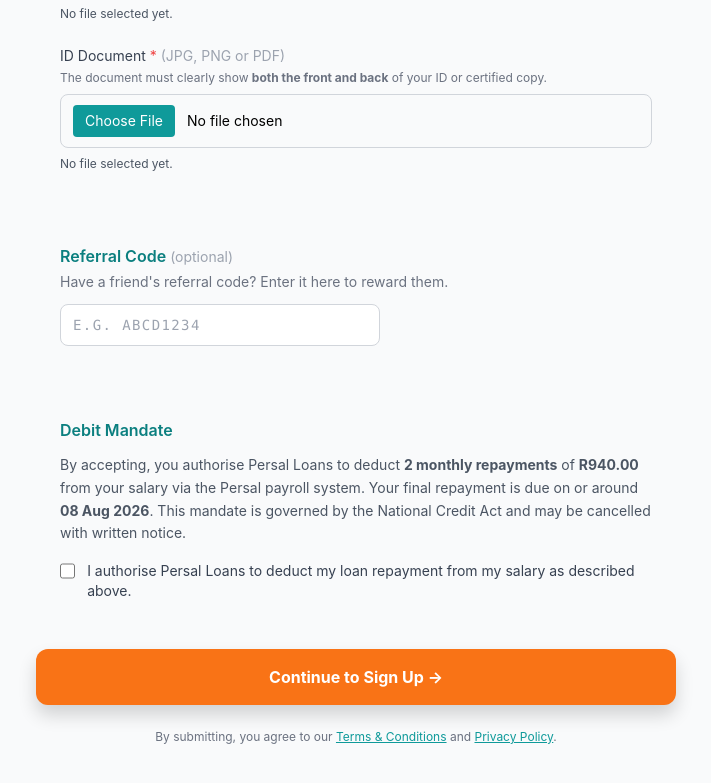
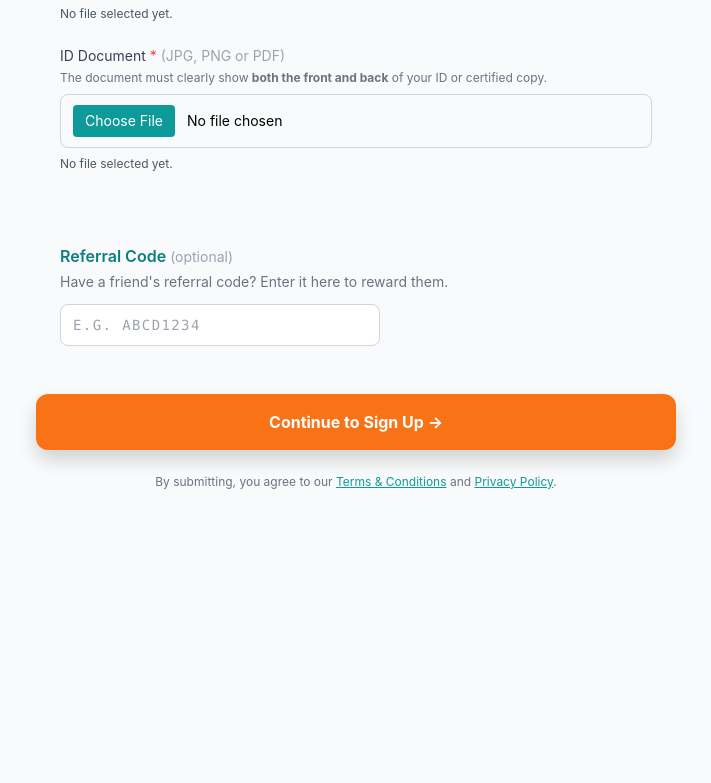
Before and after one commit to dladlamusa90-eng/persal-fresh-new, a Next.js app: page /apply in a window 1280 px wide. Shown: the part 1397-2180 px from the top of the page, without its empty margins (284-995 px from the left). After the commit the page ends 1927 px from the top, so only its background shows below. Built offline with nearby package versions, Linux system fonts and the light colour scheme.

Commit message:
Remove debit mandate from loan application form (now lives in signup step 3)

```diff
--- a/src/app/components/UnifiedLoanApplicationForm.tsx
+++ b/src/app/components/UnifiedLoanApplicationForm.tsx
@@ -378,7 +378,6 @@
     if (!bankName) { setError("Please select your bank."); return; }
     if (!accountNumber.trim()) { setError("Please enter your account number."); return; }
     if (!branchCode.trim()) { setError("Please enter your branch code."); return; }
-    if (!debitMandateAccepted) { setError("You must accept the debit mandate to apply."); return; }
 
     // Document validation
     if (isLoggedIn) {
@@ -782,25 +781,6 @@
               </div>
             </div>
 
-          {/* Debit Mandate */}
-          <div className="p-6">
-            <h2 className="text-base font-semibold text-persal-dark mb-3">Debit Mandate</h2>
-            <p className="text-gray-600 text-sm mb-4 leading-relaxed">
-              By accepting, you authorise Persal Loans to deduct <strong>{termMonths} monthly repayment{termMonths > 1 ? "s" : ""}</strong> of <strong>R{monthlyRepayment.toFixed(2)}</strong> from your salary via the Persal payroll system. Your final repayment is due on or around <strong>{repayDateLabel}</strong>. This mandate is governed by the National Credit Act and may be cancelled with written notice.
-            </p>
-            <label className="flex items-start gap-3 cursor-pointer select-none">
-              <input
-                type="checkbox"
-                className="mt-0.5 w-4 h-4 accent-persal-blue"
-                checked={debitMandateAccepted}
-                onChange={e => setDebitMandateAccepted(e.target.checked)}
-              />
-              <span className="text-sm text-gray-700">
-                I authorise Persal Loans to deduct my loan repayment from my salary as described above.
-              </span>
-            </label>
-          </div>
-
           {error && (
             <div className="bg-red-50 border border-red-200 rounded-lg px-4 py-3 text-red-700 text-sm font-medium">
               {error}
```
